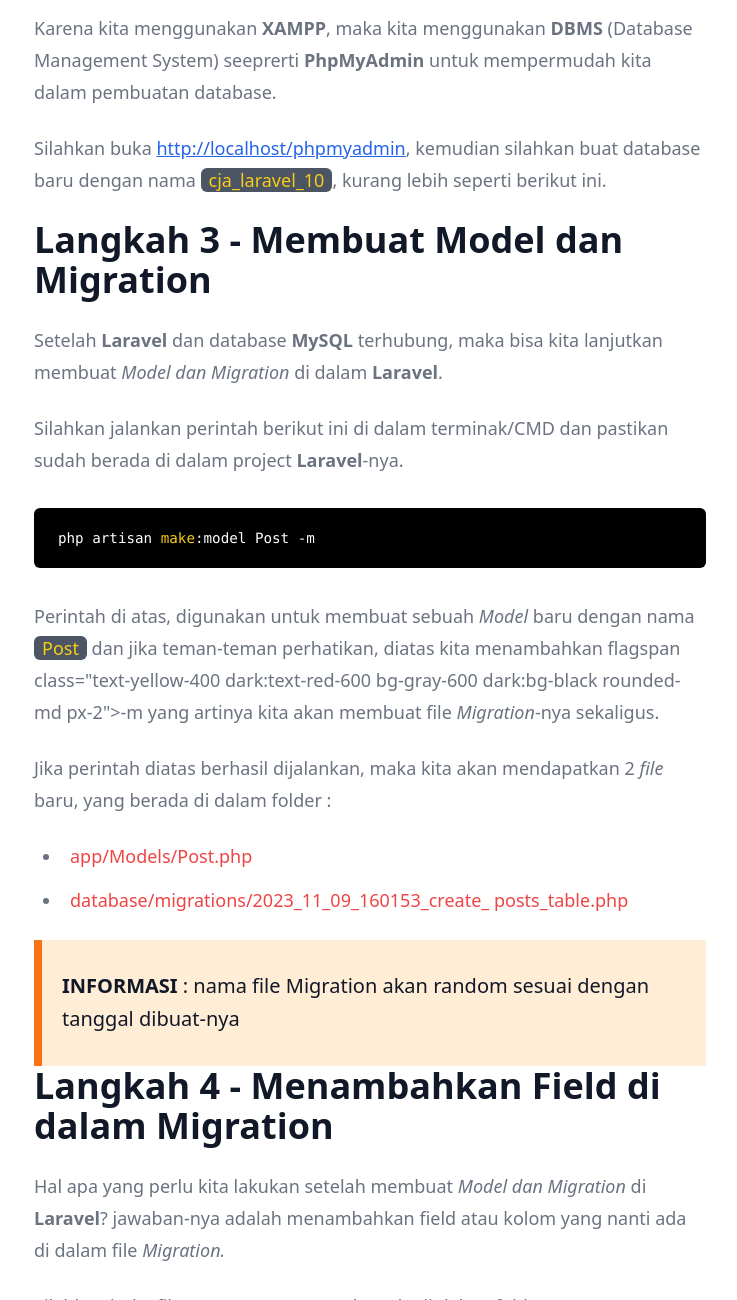
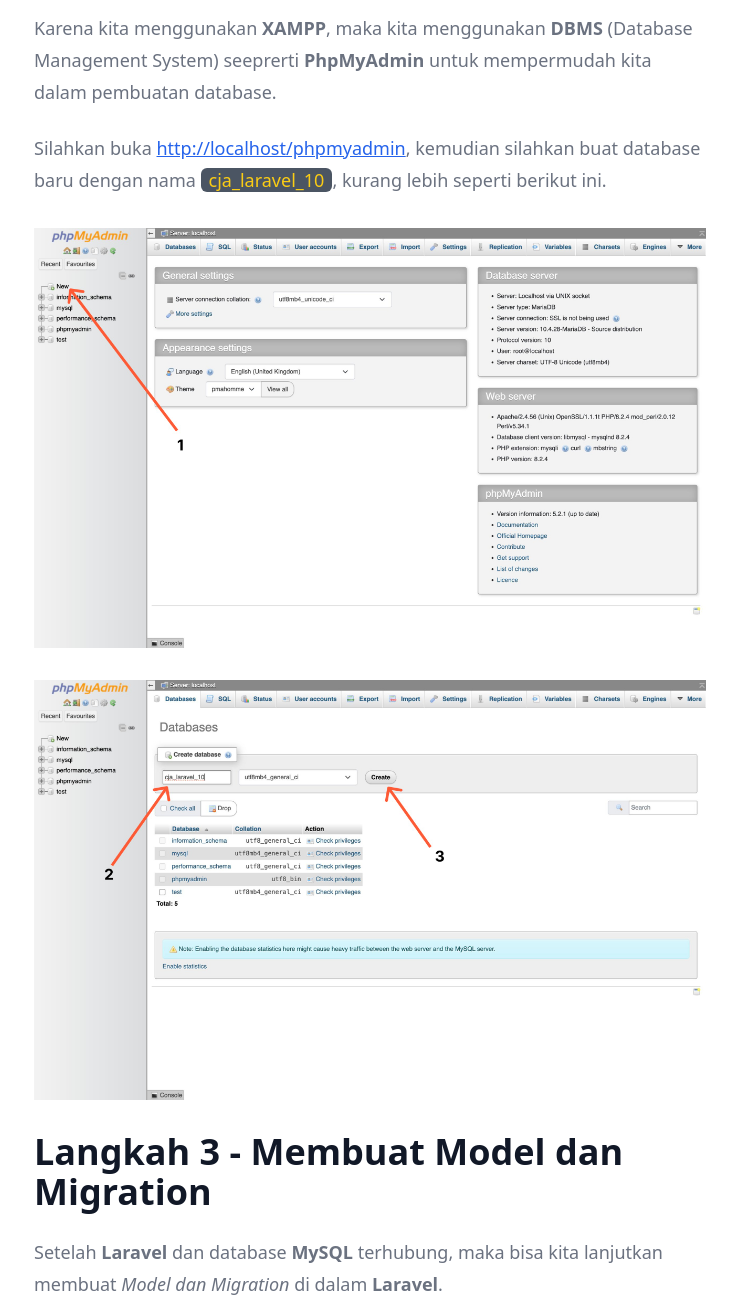
Before and after one commit to RickyPrima30/cja, a website: page model.html in a window 1280 px wide. Shown: the part 1646-2946 px from the top of the page, without its empty margins (270-1007 px from the left). Drawn offline with nearby package versions, Linux system fonts and the light colour scheme.

Commit message:
giving image hint on database

```diff
--- a/model.html
+++ b/model.html
@@ -100,6 +100,8 @@
                 <p>Karena sudah berhasil melakukan konfigurasi di dalam <b>Laravel</b>, berarti kita lanjutkan membuat database-nya di dalam <b>MySQL</b></p>
                 <p>Karena kita menggunakan <b>XAMPP</b>, maka kita menggunakan <b>DBMS</b> (Database Management System) seeprerti <b>PhpMyAdmin</b> untuk mempermudah kita dalam pembuatan database.</p>
                 <p>Silahkan buka <a href="http://localhost/phpmyadmin">http://localhost/phpmyadmin</a>, kemudian silahkan buat database baru  dengan nama <span class="text-yellow-400 dark:text-red-600 bg-gray-600 dark:bg-black rounded-md px-2">cja_laravel_10</span>, kurang lebih seperti berikut ini.</p>
+                <img src="img/ahsgdhabsdhwa.jpeg">
+                <img src="img/ajsdjajdnw.jpeg">
                 <!-- END DATABASE -->
                 <!-- Create Model & Migration -->
                 <h1 class="text-3xl leading-tight text-gray-900 lg:mb-6 lg:text-4xl dark:text-white">Langkah 3 - Membuat Model dan Migration</h1>
```
Also changed, not shown: img/ahsgdhabsdhwa.jpeg (added), img/ajsdjajdnw.jpeg (added).
